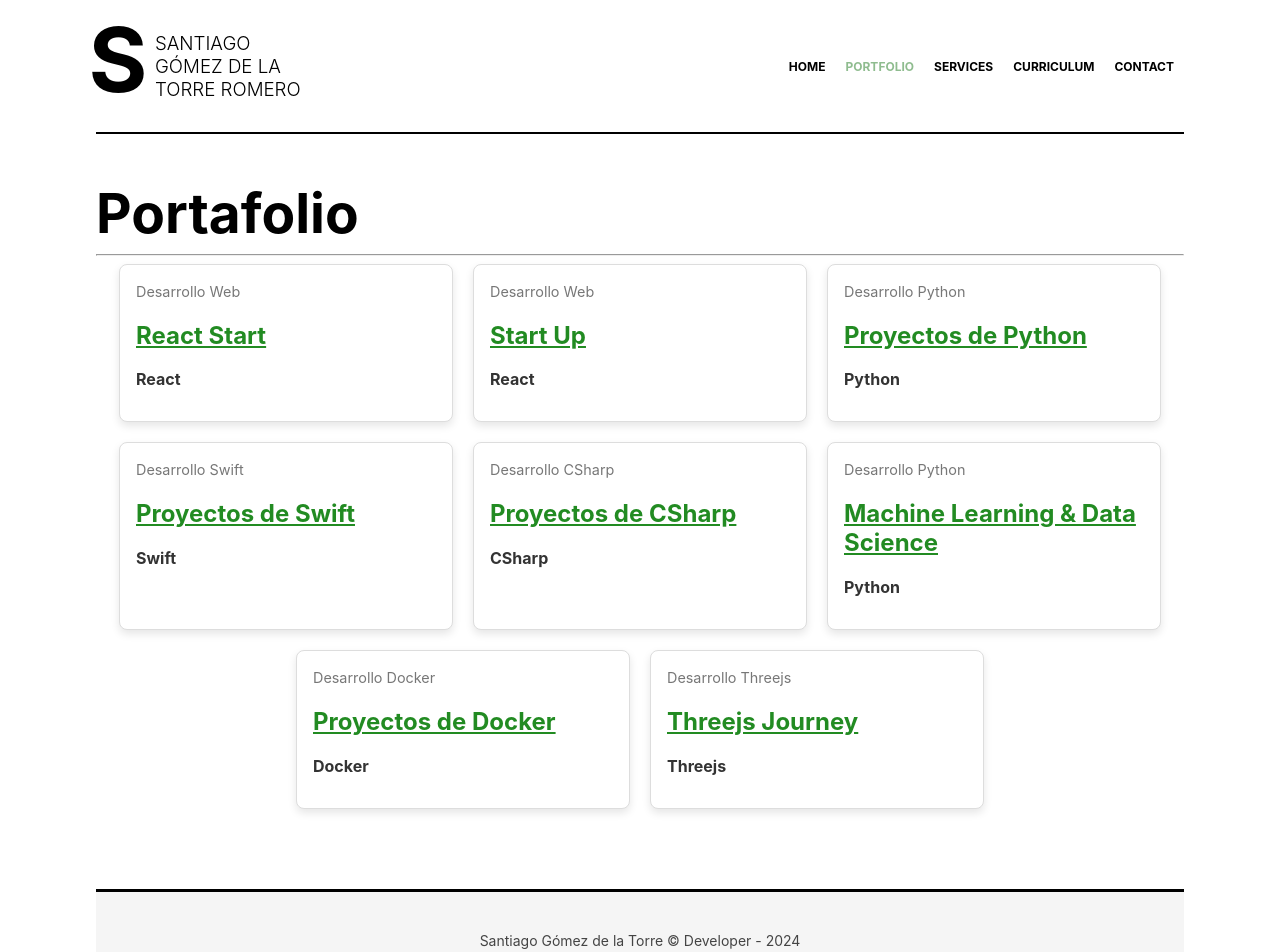
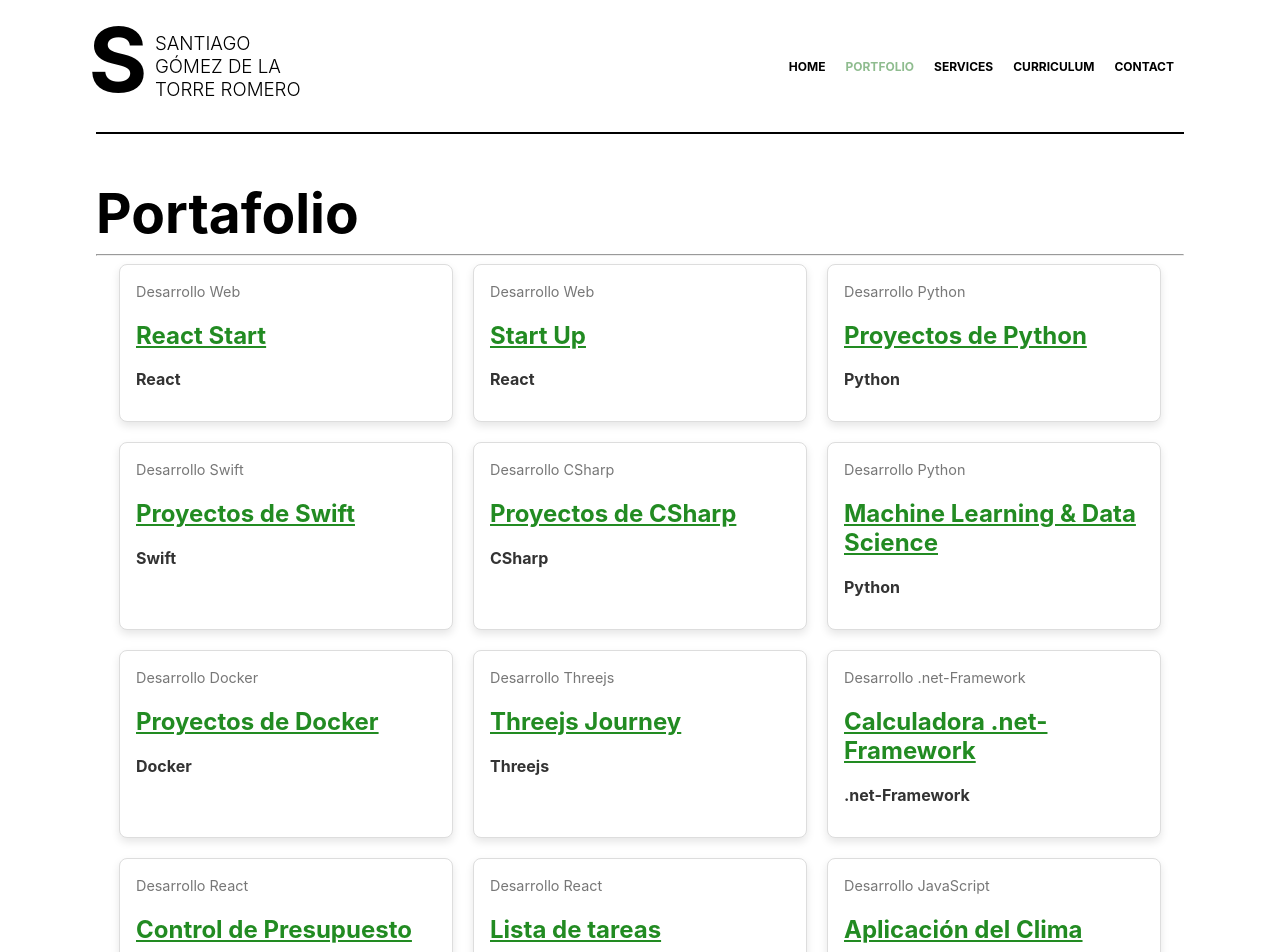
Before and after one commit to sgomez-dev/profesional-homepage, a React (Create React App) app in the folder profesional-homepage/: page /portfolio in a window 1280 px wide. Shown: the top 952 px of the page. Built offline with nearby package versions, Linux system fonts and the light colour scheme.

Commit message:
Adding projects

```diff
--- a/profesional-homepage/src/data/works.js
+++ b/profesional-homepage/src/data/works.js
@@ -61,6 +61,39 @@ export const works = [
         'url': 'https://github.com/Santi1503/Threejs-journey',
         'tecnologias': 'Threejs',
         'categorias': 'Desarrollo Threejs',
-        'descripcion': 'Se detalla  el proceso de aprender Threejs y los proyectos que he realizado en el camino.'
-    }
+        'descripcion': 'Se detalla el proceso de aprender Threejs y los proyectos que he realizado en el camino.'
+    },
+    {
+        'id': 'calculator-net-framework',
+        'nombre': 'Calculadora .net-Framework',
+        'url': 'https://github.com/Santi1503/Calculator-.net-framework',
+        'tecnologias': '.net-Framework',
+        'categorias': 'Desarrollo .net-Framework',
+        'descripcion': 'Aquí se encuentra un proyecto desarrollado con .net-Framework en Visual Studio Community. Es un proyecto sencillo de calculadora.'
+    },
+    {
+        'id': 'budget-app',
+        'nombre': 'Control de Presupuesto',
+        'url': 'https://github.com/Santi1503/Budget-app',
+        'tecnologias': 'React',
+        'categorias': 'Desarrollo React',
+        'descripcion': 'Este es un proyecto desarrollado con React en el que se lleva el control de un presupuesto. En este, se puede agregar un presupuesto y se va restando respectivamente de las compras realizadas.'
+    },
+    {
+        'id': 'to-do',
+        'nombre': 'Lista de tareas',
+        'url': 'https://github.com/Santi1503/ToDo',
+        'tecnologias': 'React',
+        'categorias': 'Desarrollo React',
+        'descripcion': 'Este es un proyecto desarrollado con React en el que se lleva un listado de tareas por hacer. En este, se agregan tareas por hacer y se pueden tachar o eliminar una vez completadas.'
+    },
+    {
+        'id': 'weather-app',
+        'nombre': 'Aplicación del Clima',
+        'url': 'https://github.com/Santi1503/ProyectosJava-WeatherApplication',
+        'tecnologias': 'JavaScript',
+        'categorias': 'Desarrollo JavaScript',
+        'descripcion': 'Este es un proyecto desarrollado con JavaScript, CSS y HTML en el que se puede ver el clima actual de cierta ciudad. En este, se puede poner el nombre de cualquier ciudad del mundo y se encuentra el clima y la humedad actual de esa ciudad.'
+    },
+
 ]
```
